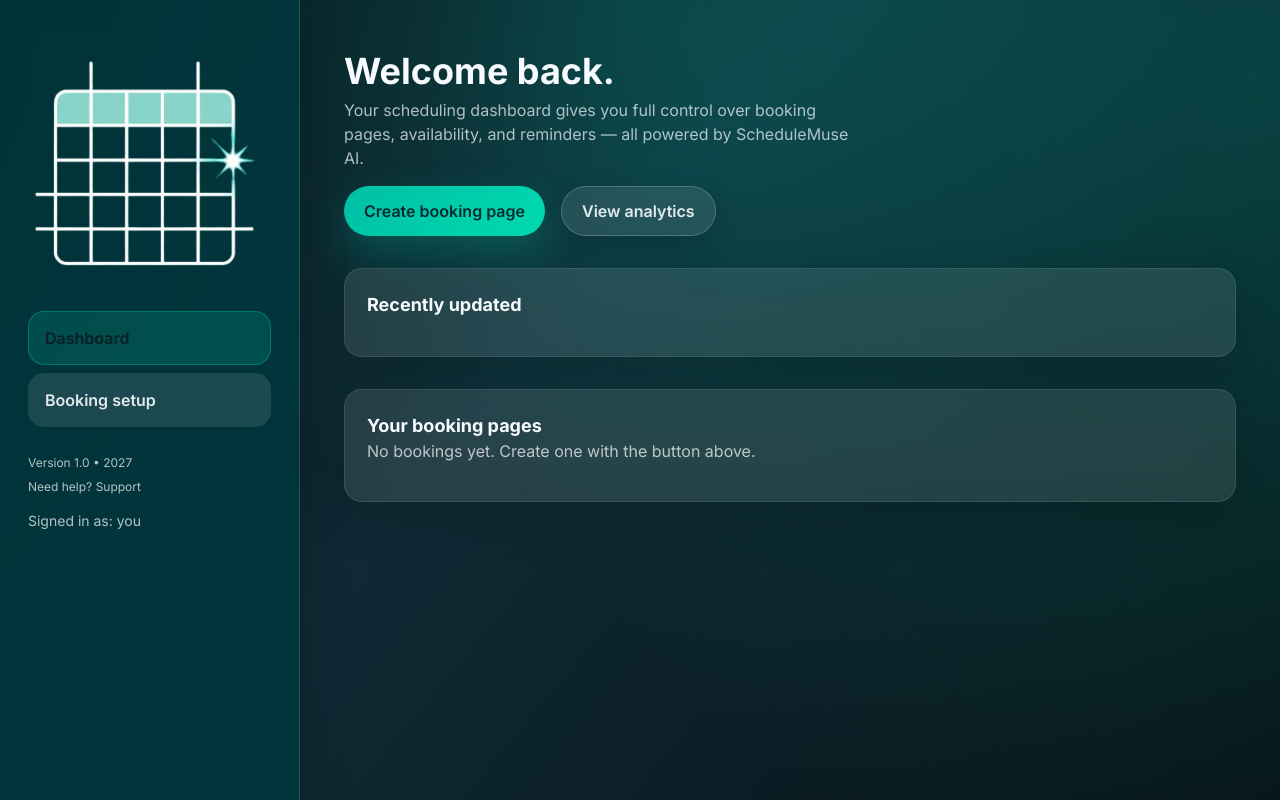
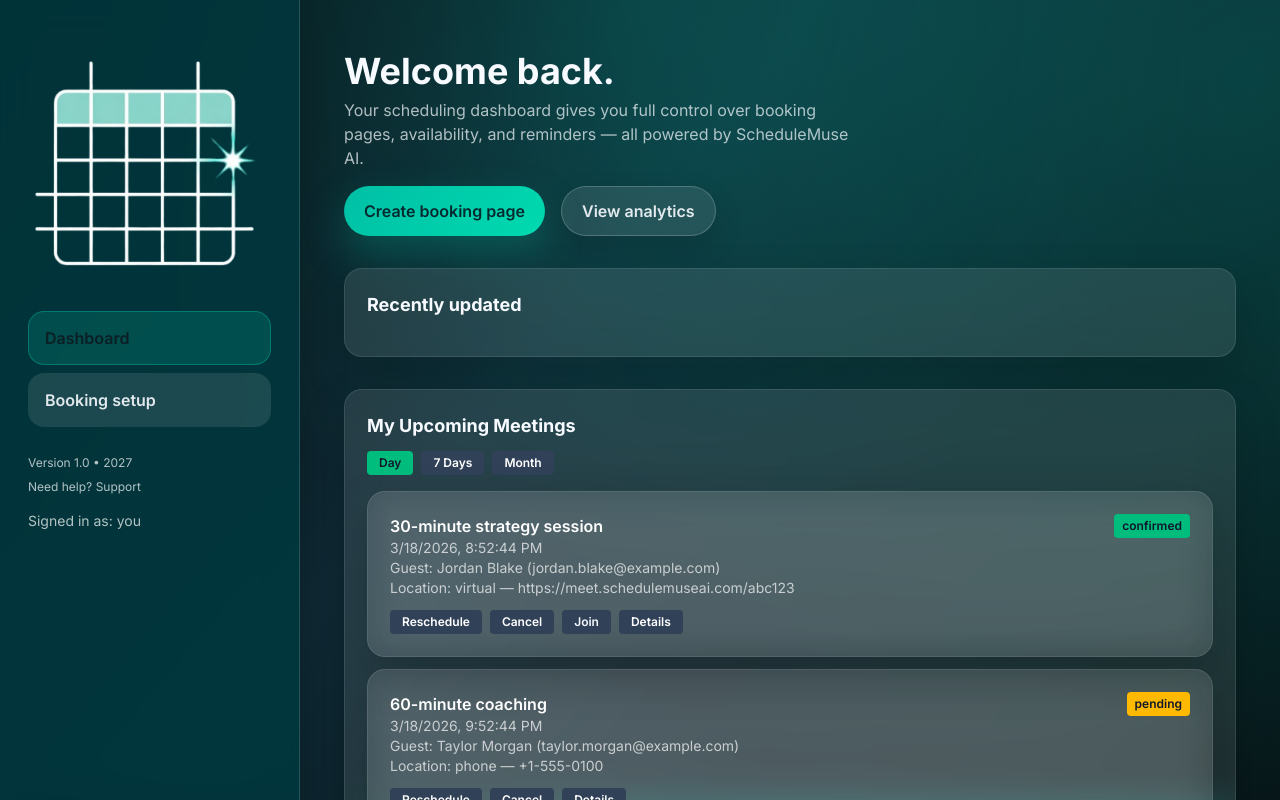
Before and after one commit to AndreaBHCE/app-schedule-muse-scheduling-v2, a Next.js app: page /dashboard in a window 1280 px wide. Shown: the top 800 px of the page. Built offline with nearby package versions, Linux system fonts and the light colour scheme.

Commit message:
Add Upcoming Meetings section with filter tabs

```diff
--- /dev/null
+++ b/src/app/api/events/route.ts
@@ -0,0 +1,86 @@
+import { NextResponse } from "next/server";
+
+type MeetingEvent = {
+  id: string;
+  startTime: string;
+  guestName: string;
+  guestEmail: string;
+  meetingType: string;
+  status: "confirmed" | "pending" | "canceled";
+  location: "virtual" | "phone" | "in-person";
+  locationDetails: string;
+};
+
+const now = new Date();
+
+function addMinutes(date: Date, minutes: number) {
+  const d = new Date(date);
+  d.setMinutes(d.getMinutes() + minutes);
+  return d;
+}
+
+const baseEvents: MeetingEvent[] = [
+  {
+    id: "ev-1",
+    startTime: addMinutes(now, 30).toISOString(),
+    guestName: "Jordan Blake",
+    guestEmail: "jordan.blake@example.com",
+    meetingType: "30-minute strategy session",
+    status: "confirmed",
+    location: "virtual",
+    locationDetails: "https://meet.schedulemuseai.com/abc123",
+  },
+  {
+    id: "ev-2",
+    startTime: addMinutes(now, 90).toISOString(),
+    guestName: "Taylor Morgan",
+    guestEmail: "taylor.morgan@example.com",
+    meetingType: "60-minute coaching",
+    status: "pending",
+    location: "phone",
+    locationDetails: "+1-555-0100",
+  },
+  {
+    id: "ev-3",
+    startTime: addMinutes(now, 210).toISOString(),
+    guestName: "Sam Rivera",
+    guestEmail: "sam.rivera@example.com",
+    meetingType: "Team onboarding",
+    status: "confirmed",
+    location: "in-person",
+    locationDetails: "Office 42, 123 Main St",
+  },
+  {
+    id: "ev-4",
+    startTime: addMinutes(now, 1440).toISOString(),
+    guestName: "Alex Chen",
+    guestEmail: "alex.chen@example.com",
+    meetingType: "15-minute check-in",
+    status: "confirmed",
+    location: "virtual",
+    locationDetails: "https://meet.schedulemuseai.com/xyz789",
+  },
+];
+
+export async function GET(request: Request) {
+  const url = new URL(request.url);
+  const range = url.searchParams.get("range") || "day";
+
+  const nowTime = Date.now();
+  let rangeMillis = 24 * 60 * 60 * 1000;
+
+  if (range === "week") {
+    rangeMillis = 7 * 24 * 60 * 60 * 1000;
+  } else if (range === "month") {
+    rangeMillis = 30 * 24 * 60 * 60 * 1000;
+  }
+
+  const events = baseEvents
+    .filter((event) => {
+      const eventTime = new Date(event.startTime).getTime();
+      return eventTime >= nowTime && eventTime <= nowTime + rangeMillis;
+    })
+    .sort((a, b) => new Date(a.startTime).getTime() - new Date(b.startTime).getTime());
+
+  return NextResponse.json({ events });
+}
--- a/src/app/dashboard/page.tsx
+++ b/src/app/dashboard/page.tsx
@@ -20,10 +20,26 @@ type Booking = {
   conversionDeltaPercent: number;
 };
 
+type MeetingEvent = {
+  id: string;
+  startTime: string;
+  guestName: string;
+  guestEmail: string;
+  meetingType: string;
+  status: "confirmed" | "pending" | "canceled";
+  location: "virtual" | "phone" | "in-person";
+  locationDetails: string;
+};
+
 export default function DashboardPage() {
   const [bookings, setBookings] = useState<Booking[]>([]);
   const [loading, setLoading] = useState(true);
   const [error, setError] = useState<string | null>(null);
+
+  const [events, setEvents] = useState<MeetingEvent[]>([]);
+  const [eventsLoading, setEventsLoading] = useState(true);
+  const [eventsError, setEventsError] = useState<string | null>(null);
+  const [range, setRange] = useState("day");
 
   useEffect(() => {
     let canceled = false;
@@ -49,6 +65,32 @@ export default function DashboardPage() {
       canceled = true;
     };
   }, []);
+
+  useEffect(() => {
+    let canceled = false;
+
+    async function loadEvents() {
+      try {
+        setEventsLoading(true);
+        const response = await fetch(`/api/events?range=${range}`);
+        if (!response.ok) throw new Error("Failed to load upcoming meetings");
+        const json = await response.json();
+        if (!canceled) {
+          setEvents(json.events || []);
+          setEventsError(null);
+        }
+      } catch (err) {
+        if (!canceled) setEventsError((err as Error).message);
+      } finally {
+        if (!canceled) setEventsLoading(false);
+      }
+    }
+
+    loadEvents();
+    return () => {
+      canceled = true;
+    };
+  }, [range]);
 
   return (
     <div className="app-layout">
@@ -125,6 +167,54 @@ export default function DashboardPage() {
         </section>
 
         <section className="card">
+          <h3 className="card-title">My Upcoming Meetings</h3>
+          <div className="mt-3 flex gap-2">
+            {(["day", "week", "month"] as const).map((target) => (
+              <button
+                key={target}
+                onClick={() => setRange(target)}
+                className={`rounded px-3 py-1 text-xs font-semibold ${range === target ? "bg-emerald-500 text-slate-900" : "bg-slate-700 text-white"}`}
+              >
+                {target === "day" ? "Day" : target === "week" ? "7 Days" : "Month"}
+              </button>
+            ))}
+          </div>
+
+          {eventsLoading && <p className="mt-4 text-white/70">Loading meetings...</p>}
+          {eventsError && <p className="mt-4 text-rose-300">{eventsError}</p>}
+
+          {!eventsLoading && !eventsError && events.length === 0 && (
+            <p className="mt-4 text-white/70">No upcoming meetings found for this range.</p>
+          )}
+
+          <div className="mt-4 space-y-3">
+            {events.map((event) => (
+              <article key={event.id} className="card bg-slate-900 p-4 border border-slate-700">
+                <div className="flex items-start justify-between gap-4">
+                  <div>
+                    <h4 className="font-semibold text-white">{event.meetingType}</h4>
+                    <p className="text-sm text-white/70">{new Date(event.startTime).toLocaleString()}</p>
+                    <p className="text-sm text-white/70">Guest: {event.guestName} ({event.guestEmail})</p>
+                    <p className="text-sm text-white/70">Location: {event.location} — {event.locationDetails}</p>
+                  </div>
+                  <span className={`text-xs font-semibold px-2 py-1 rounded ${event.status === "confirmed" ? "bg-emerald-500 text-slate-900" : event.status === "pending" ? "bg-amber-400 text-slate-900" : "bg-rose-500 text-white"}`}>
+                    {event.status}
+                  </span>
+                </div>
+                <div className="mt-3 flex flex-wrap gap-2">
+                  <button onClick={() => alert(`Reschedule ${event.meetingType}`)} className="rounded px-3 py-1 text-xs font-semibold bg-slate-700 text-white hover:bg-slate-600">Reschedule</button>
+                  <button onClick={() => alert(`Cancel ${event.meetingType}`)} className="rounded px-3 py-1 text-xs font-semibold bg-slate-700 text-white hover:bg-slate-600">Cancel</button>
+                  {event.location === "virtual" && (
+                    <a href={event.locationDetails} target="_blank" rel="noreferrer" className="rounded px-3 py-1 text-xs font-semibold bg-slate-700 text-white hover:bg-slate-600">Join</a>
+                  )}
+                  <button onClick={() => alert(`Details for ${event.meetingType}`)} className="rounded px-3 py-1 text-xs font-semibold bg-slate-700 text-white hover:bg-slate-600">Details</button>
+                </div>
+              </article>
+            ))}
+          </div>
+        </section>
+
+        <section className="card">
           <h3 className="card-title">Your booking pages</h3>
 
           {loading && <p className="text-white/70">Loading...</p>}
```
